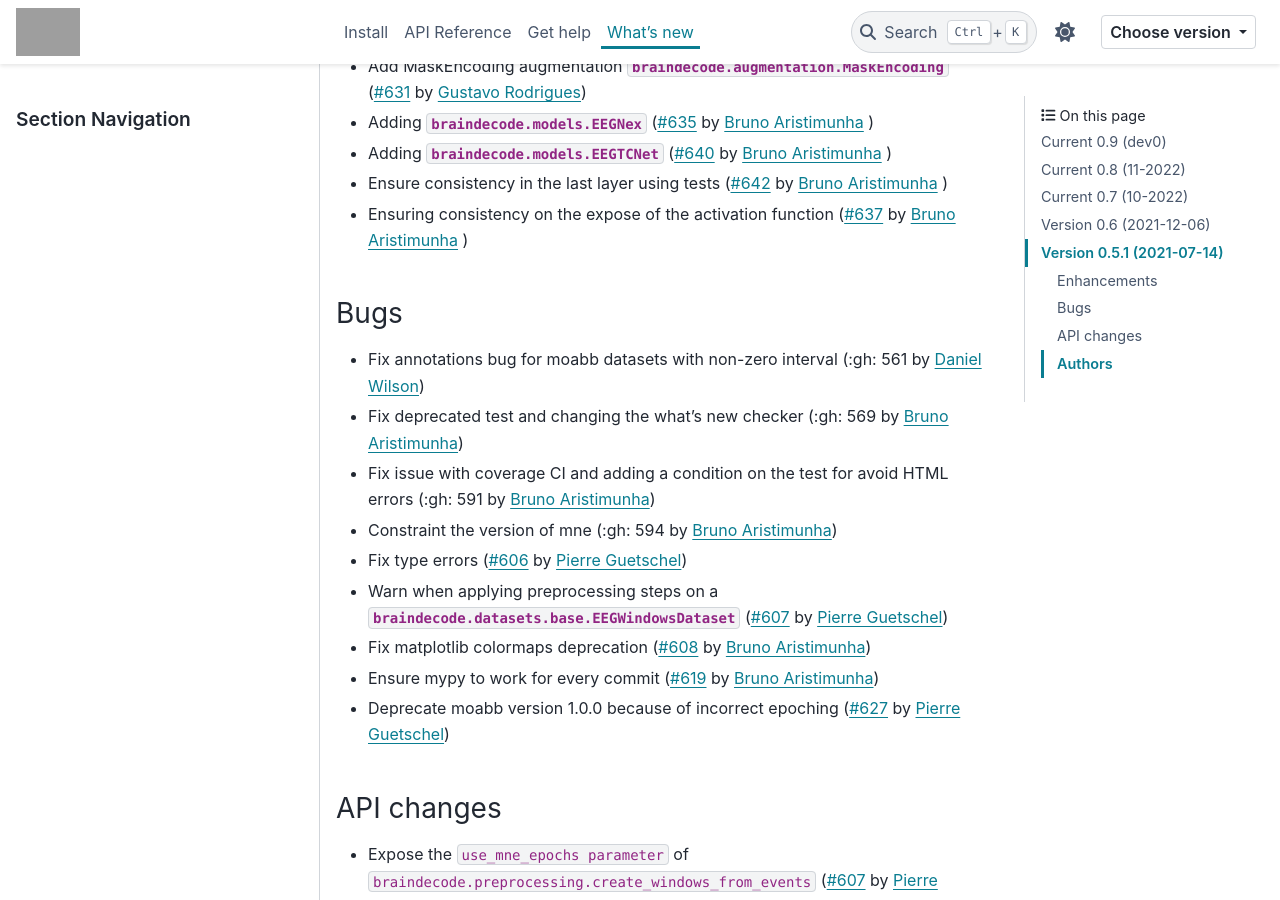
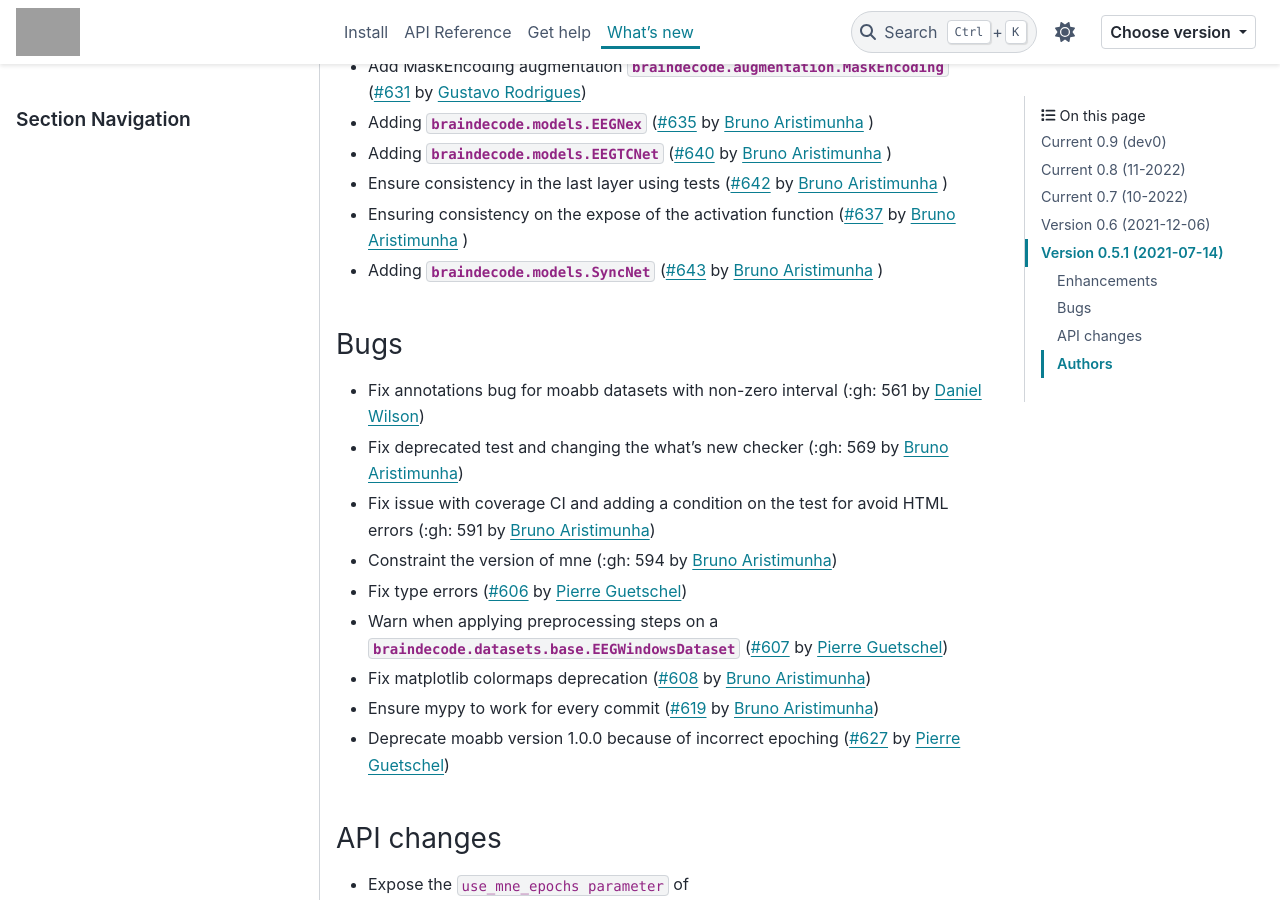
Before and after one commit to braindecode/braindecode, a Sphinx documentation site: the page built from docs/whats_new.rst, in a window 1280 px wide and 900 px high, scrolled down 1363 px. Built offline with Sphinx 7.4.7 and the PyData theme 0.15.4, drawn with Linux system fonts in a browser that asks for light colours; pages that are not in the unit, such as notebooks, are missing from menus; comment, search, counter and statistics services are not loaded; cross-references to code outside the pages are shown as plain code; grey boxes are pictures that could not be loaded.

Commit message:
DOC: including entry into whats_new

```diff
--- a/docs/whats_new.rst
+++ b/docs/whats_new.rst
@@ -49,7 +49,7 @@ Enhancements
 - Adding :class:`braindecode.models.EEGTCNet`  (:gh:`640` by `Bruno Aristimunha`_ )
 - Ensure consistency in the last layer using tests (:gh:`642` by `Bruno Aristimunha`_ )
 - Ensuring consistency on the expose of the activation function (:gh:`637` by `Bruno Aristimunha`_ )
-
+- Adding :class:`braindecode.models.SyncNet` (:gh:`643` by `Bruno Aristimunha`_ )
 
 Bugs
 ~~~~
```
